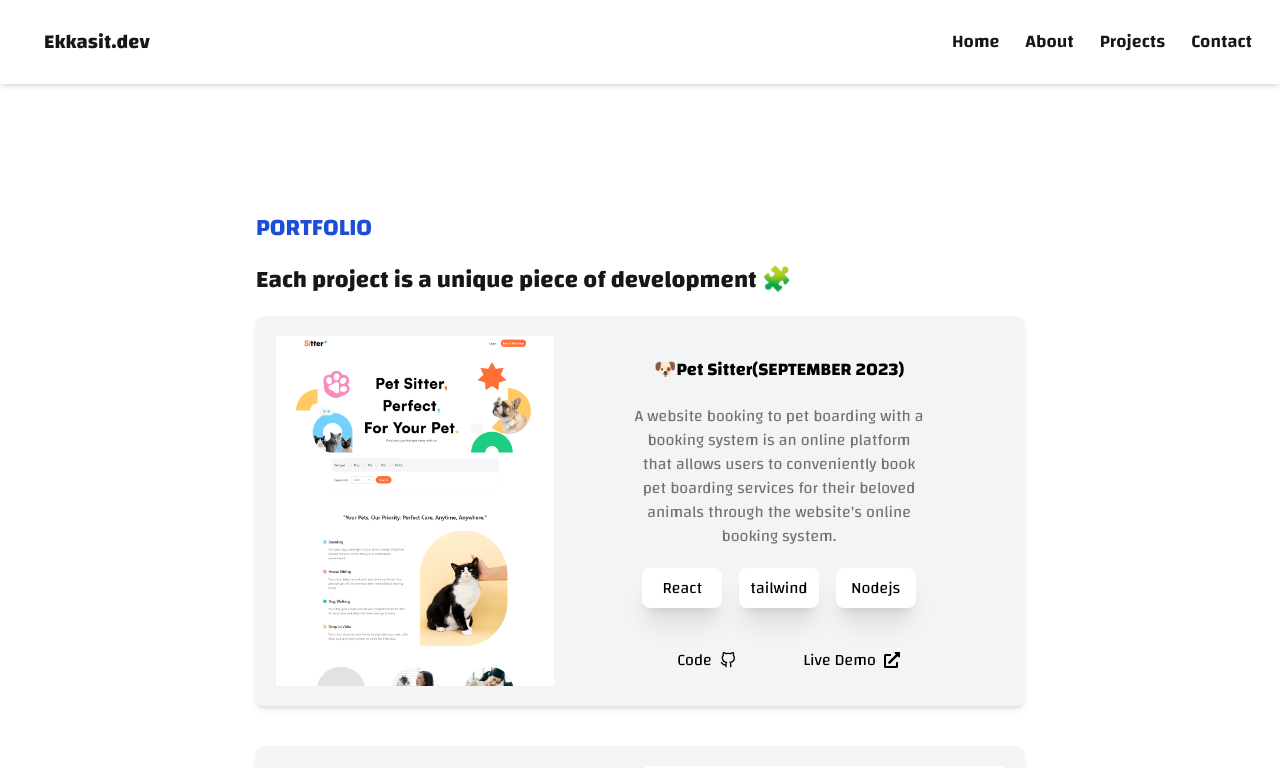
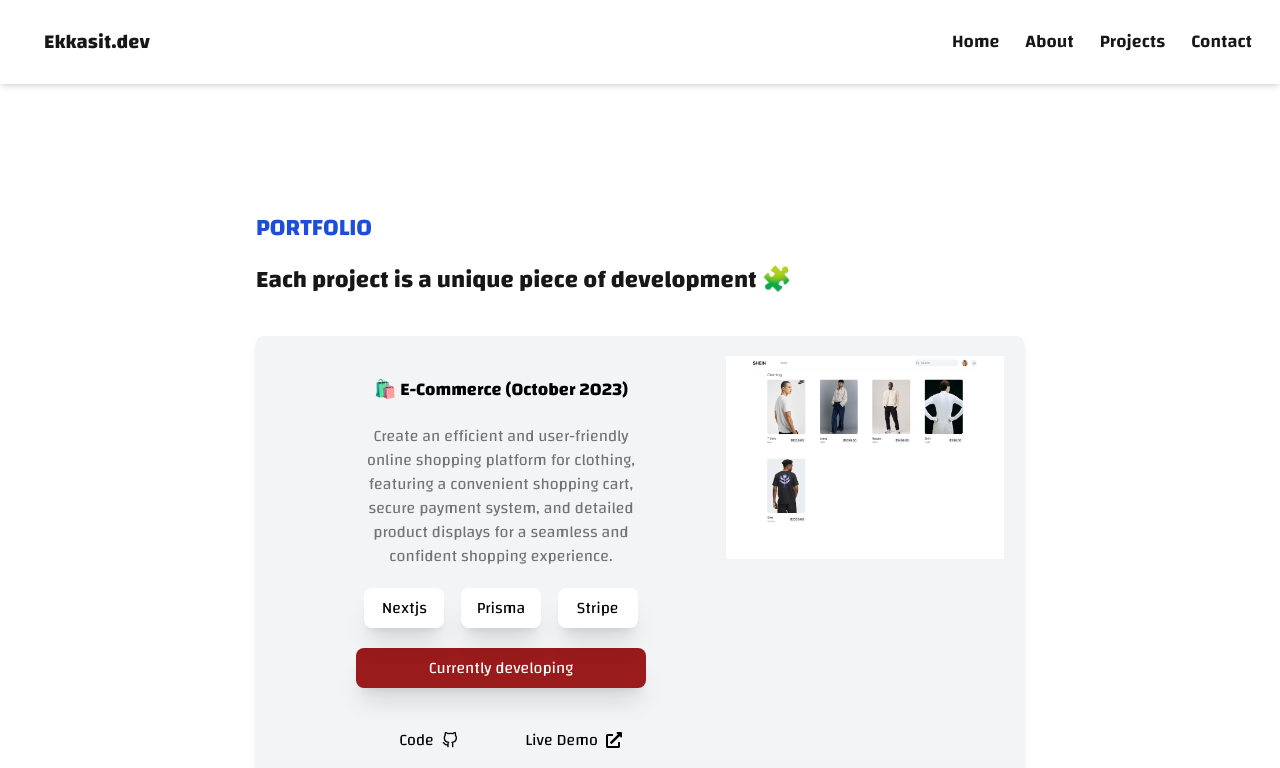
Before and after one commit to ekkasitProject/resume-ekkasit, a Next.js app: page /projects in a window 1280 px wide. Shown: the top 768 px of the page. Built offline with nearby package versions, Linux system fonts and the light colour scheme.

Commit message:
feat:add project

```diff
--- a/app/projects/Projects.tsx
+++ b/app/projects/Projects.tsx
@@ -8,6 +8,7 @@ const Projects = () => {
   const [isHovered, setIsHovered] = useState({
     project1: false,
     project2: false,
+    project3: false,
   });
 
   const handleMouseEnter = (projectId: string) => {
@@ -39,14 +40,73 @@ const Projects = () => {
         </h3>
       </div>
 
+      <div className="flex flex-col-reverse md:flex-row justify-center p-5 my-5 bg-gray-100 mt-10 shadow-md rounded-lg">
+        <div className="w-full md:w-[450px] md:px-20 mt-5">
+          <h4 className="text-center text-lg font-bold">
+            🛍️ E-Commerce (October 2023)
+          </h4>
+
+          <p className="text-center text-neutral-500 mt-5">
+            Create an efficient and user-friendly online shopping platform for
+            clothing, featuring a convenient shopping cart, secure payment
+            system, and detailed product displays for a seamless and confident
+            shopping experience.
+          </p>
+
+          <div className=" flex justify-around mt-5">
+            <span className="p-2 w-[80px] text-center shadow-xl  bg-white rounded-lg">
+              Nextjs
+            </span>
+            <span className="p-2 w-[80px] text-center shadow-xl bg-white rounded-lg">
+              Prisma
+            </span>
+            <span className="p-2 w-[80px] text-center shadow-xl bg-white rounded-lg">
+              Stripe
+            </span>
+          </div>
+          <p className="p-2 w-full text-center shadow-xl mt-5 bg-red-800 text-white rounded-lg">
+            Currently developing
+          </p>
+          <div className=" flex justify-around mt-10 ">
+            <Link
+              href={"https://github.com/ekkasitProject/next-e-commerce.git"}
+              className=" w-[150px] flex justify-center items-center  hover:text-sky-600 ease-in-out"
+              target="_blank"
+            >
+              Code
+              <FiGithub className="text-2xl hover:text-sky-600 ease-in-out pl-2" />
+            </Link>
+            <Link
+              href={"https://ekkasit-e-commerce.vercel.app/"}
+              className=" w-[150px] flex justify-center items-center  hover:text-sky-600 ease-in-out"
+              target="_blank"
+            >
+              Live Demo
+              <FaExternalLinkAlt className="text-2xl hover:text-sky-600 ease-in-out pl-2" />
+            </Link>
+          </div>
+        </div>
+        <div className="w-auto md:w-[500px] h-[350px] relative overflow-hidden">
+          <div
+            className={`w-full h-full relative transition-transform duration-1000 ease-in-out transform ${
+              isHovered.project1 ? "translate-y-[-60%]" : "translate-y-0"
+            }`}
+            // onMouseEnter={() => handleMouseEnter("project1")}
+            // onMouseLeave={() => handleMouseLeave("project1")}
+          >
+            <Image src="/e-commerce.png" alt="" width={550} height={80} />
+          </div>
+        </div>
+      </div>
+
       <div className="flex flex-col md:flex-row justify-center p-5 my-5 bg-gray-100 mt-5 shadow-md rounded-lg">
         <div className="w-auto md:w-[500px] h-[350px] relative overflow-hidden">
           <div
             className={`w-full h-full relative transition-transform duration-1000 ease-in-out transform ${
-              isHovered.project1 ? "translate-y-[-140%]" : "translate-y-0"
+              isHovered.project2 ? "translate-y-[-140%]" : "translate-y-0"
             }`}
-            onMouseEnter={() => handleMouseEnter("project1")}
-            onMouseLeave={() => handleMouseLeave("project1")}
+            onMouseEnter={() => handleMouseEnter("project2")}
+            onMouseLeave={() => handleMouseLeave("project2")}
           >
             <Image src="/petsitter.png" alt="" width={550} height={80} />
           </div>
@@ -127,10 +187,10 @@ const Projects = () => {
         <div className="w-auto md:w-[500px] h-[350px] relative overflow-hidden">
           <div
             className={`w-full h-full relative transition-transform duration-1000 ease-in-out transform ${
-              isHovered.project2 ? "translate-y-[-60%]" : "translate-y-0"
+              isHovered.project3 ? "translate-y-[-60%]" : "translate-y-0"
             }`}
-            onMouseEnter={() => handleMouseEnter("project2")}
-            onMouseLeave={() => handleMouseLeave("project2")}
+            onMouseEnter={() => handleMouseEnter("project3")}
+            onMouseLeave={() => handleMouseLeave("project3")}
           >
             <Image src="/django.png" alt="" width={550} height={80} />
           </div>
```
Also changed, not shown: public/e-commerce.png (added).
